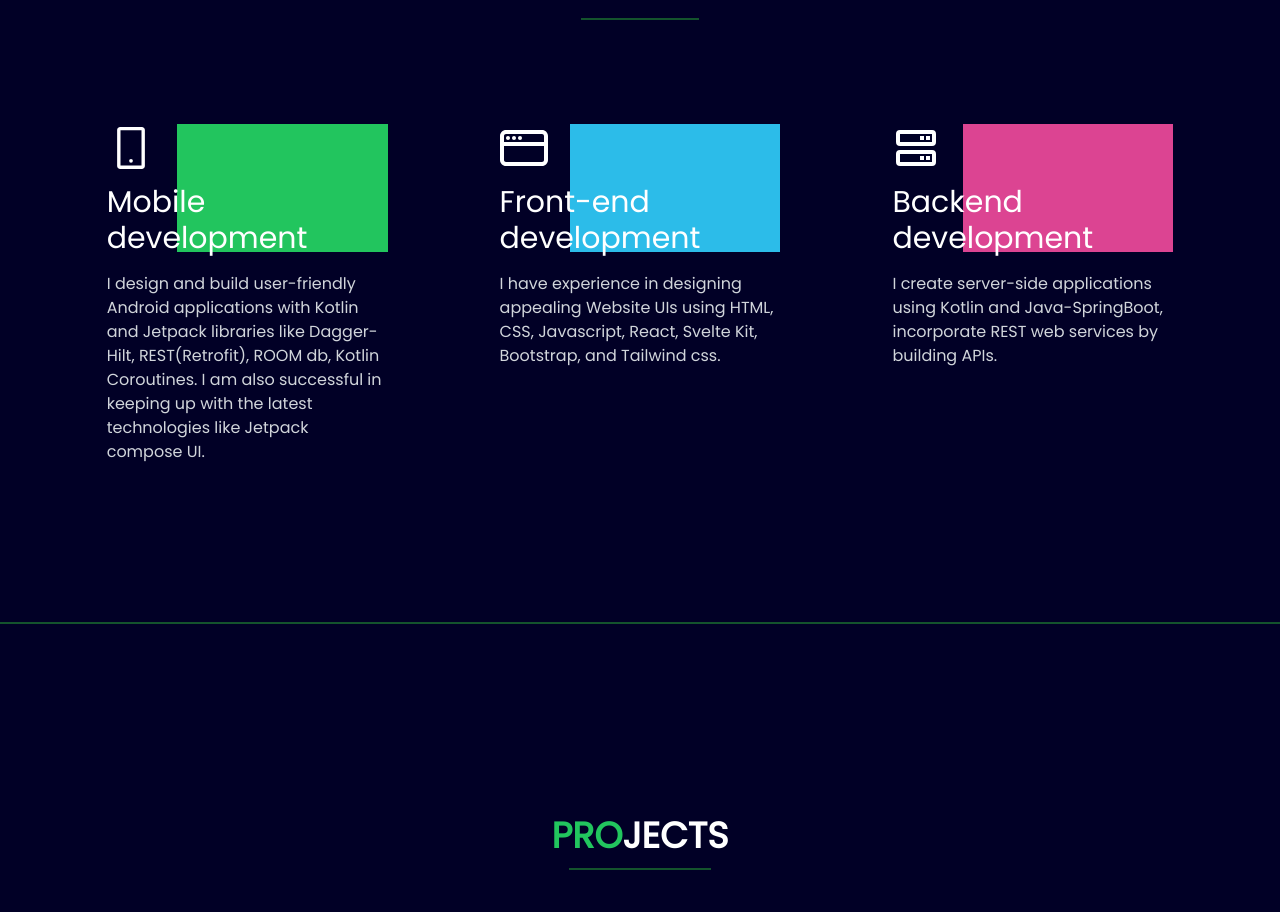
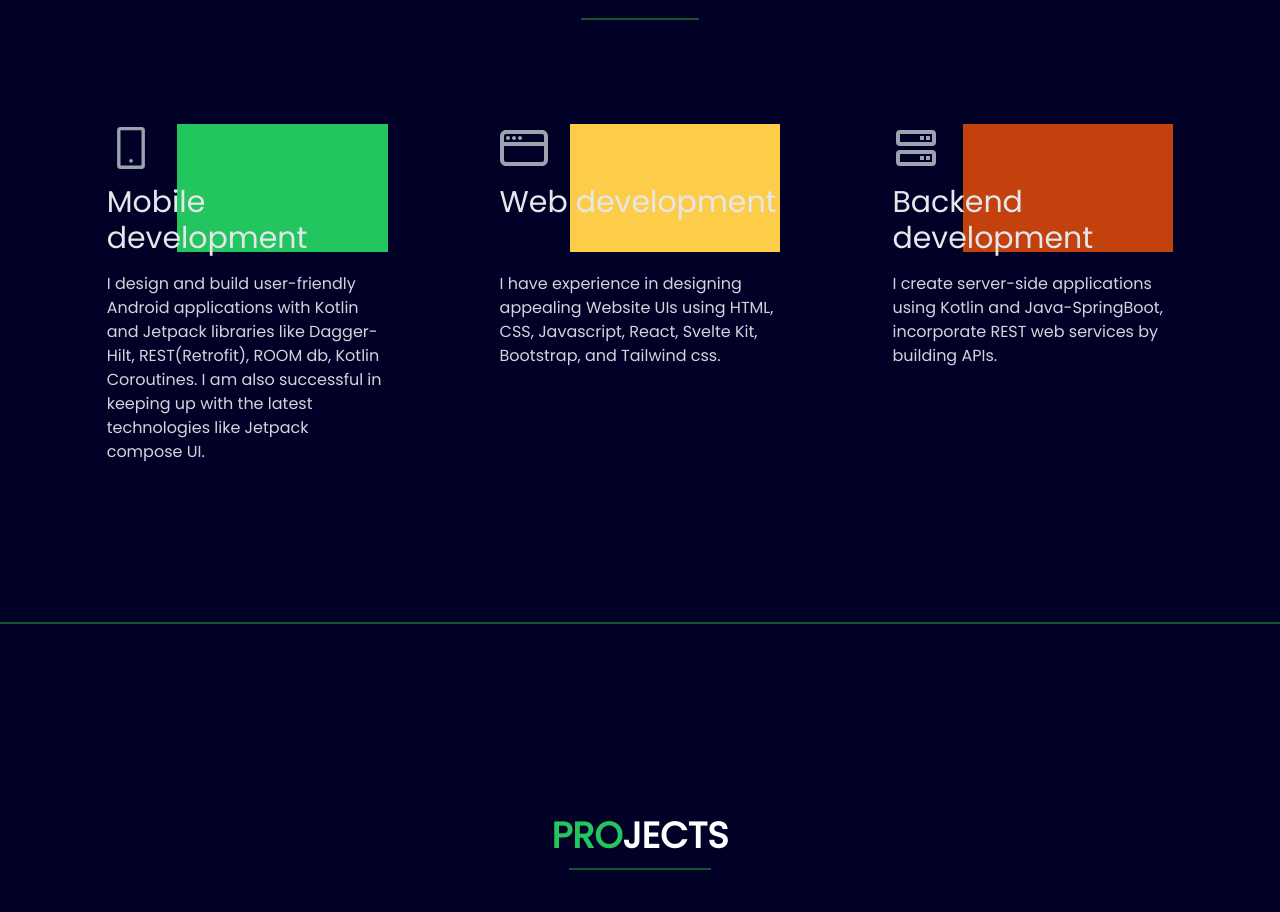
Before and after one commit to asino-nelson/PersonalWebsite, a React (Vite) app: page / in a window 1280 px wide. Shown: the part 980-1892 px from the top of the page. Built offline with nearby package versions, Linux system fonts and the light colour scheme.

Commit message:
skills and project section commit

```diff
--- a/src/scenes/MySkills.jsx
+++ b/src/scenes/MySkills.jsx
@@ -47,8 +47,8 @@
         >
           <div className="relative h-32 ">
             <div className="z-10">
-              <p className="font-semibold text-5xl"><AiOutlineMobile/></p>
-              <p className="text-3xl font-medium mt-3">Mobile development</p>
+              <p className="font-semibold text-5xl text-gray-400"><AiOutlineMobile/></p>
+              <p className="text-3xl font-medium mt-3 text-gray-200">Mobile development</p>
             </div>
             <div className="w-1/2 md:w-3/4 h-32 bg-green-500 absolute right-0 top-0 z-[-1]" />
           </div>
@@ -72,10 +72,10 @@
         >
           <div className="relative h-32 ">
             <div className="z-10">
-              <p className="font-semibold text-5xl"><CgBrowser/></p>
-              <p className="font-medium text-3xl mt-3">Front-end development</p>
+              <p className="font-semibold text-5xl text-gray-400"><CgBrowser /></p>
+              <p className="font-medium text-3xl mt-3 text-gray-200">Web development</p>
             </div>
-            <div className="w-1/2 md:w-3/4 h-32 bg-blue absolute right-0 top-0 z-[-1]" />
+            <div className="w-1/2 md:w-3/4 h-32 bg-yellow absolute right-0 top-0 z-[-1]" />
           </div>
           <p className="mt-5 text-gray-300">I have experience in designing appealing Website UIs using
            HTML, CSS, Javascript, React, Svelte Kit, Bootstrap, and Tailwind css.</p>
@@ -94,10 +94,10 @@
         >
           <div className="relative h-32 ">
             <div className="z-10">
-              <p className="font-semibold text-5xl"><BiServer /></p>
-              <p className="font-medium text-3xl mt-3">Backend development</p>
+              <p className="font-semibold text-5xl text-gray-400"><BiServer /></p>
+              <p className="font-medium text-3xl mt-3 text-gray-200">Backend development</p>
             </div>
-            <div className="w-1/2 md:w-3/4 h-32 bg-red absolute right-0 top-0 z-[-1]" />
+            <div className="w-1/2 md:w-3/4 h-32 bg-orange-700 absolute right-0 top-0 z-[-1]" />
           </div>
           <p className="mt-5 text-gray-300">
             I create server-side applications using Kotlin and Java-SpringBoot,
--- a/src/scenes/Projects.jsx
+++ b/src/scenes/Projects.jsx
@@ -1,6 +1,5 @@
 import Divider from "../components/Divider";
 import { motion } from "framer-motion";
-import { FaGithub } from "react-icons/fa";
 
 const container = {
   hidden: {},
@@ -15,7 +14,7 @@
 };
 
 const Project = ({ title, subtitle, github }) => {
-  const overlayStyles = `absolute h-full w-full p-10 opacity-0 hover:opacity-90 transition duration-700 bg-grey
+  const overlayStyles = `absolute h-full w-full md:p-10 p-5 opacity-0 hover:opacity-80 transition duration-700 bg-grey
      z-30 flex flex-col justify-center items-center text-center text-deep-blue`;
   const projectTitle = title.split(" ").join("-").toLowerCase();
 
@@ -25,7 +24,7 @@
         <p className="text-2xl">{title}</p>
         <p className="mt-7">{subtitle}</p>
         <a
-          className="hover:bg-deep-blue/90 mt-5 rounded-md font-bold hover:border-transparent border-deep-blue/90 border-2 text-green-500 transition duratio-500 text-center md:px-10 px-8 md:py-3 py-2 cursor-pointer"
+          className="hover:bg-deep-blue/90  mt-5 rounded-md font-bold hover:border-transparent border-deep-blue/90 border-2 text-green-500 transition duratio-500 text-center md:px-10 px-8 md:py-3 py-2 cursor-pointer"
           href={github}
           target="_blank"
           rel="noreferrer"
```
